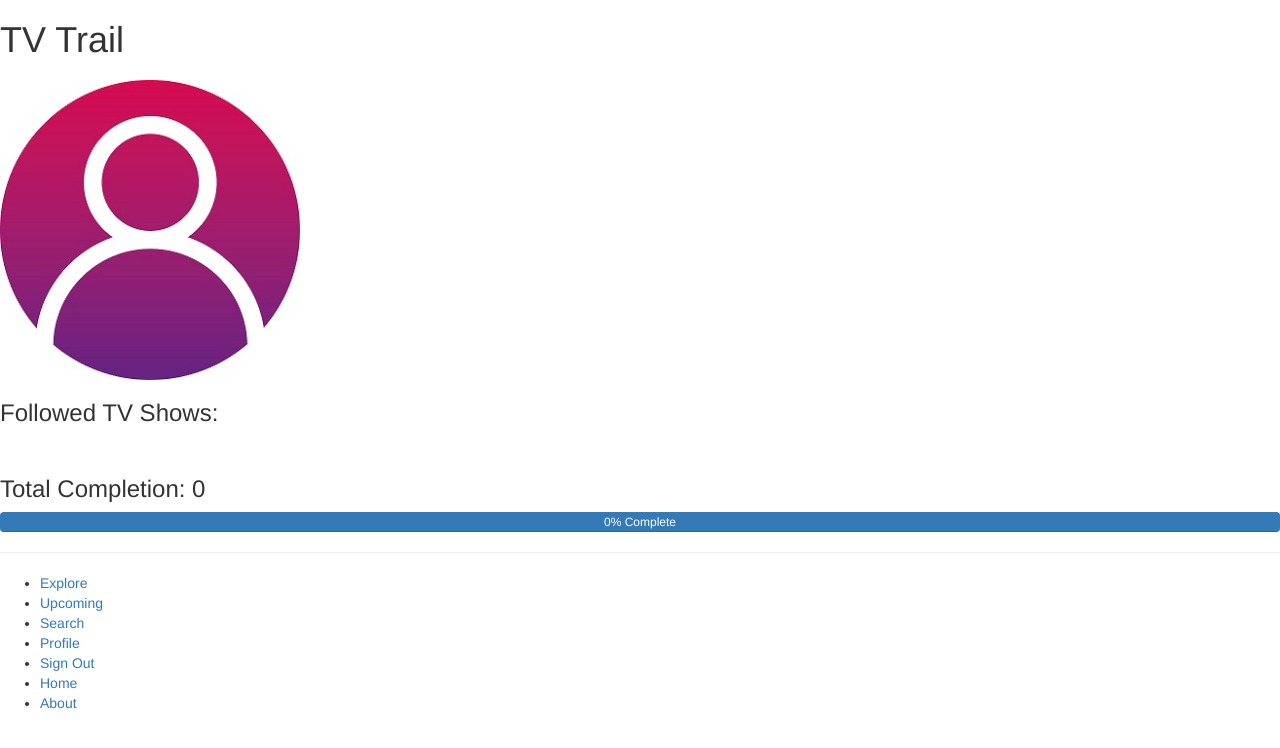
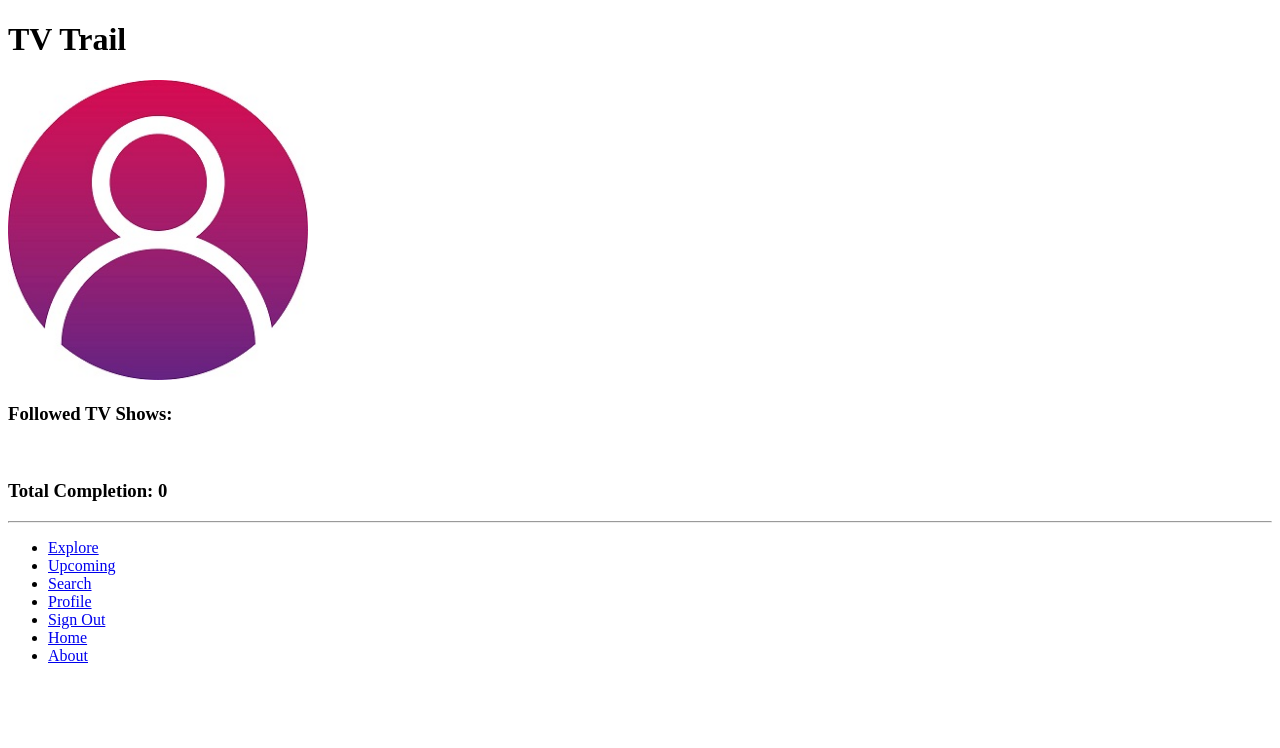
Before and after one commit to JawadMahmoud/TV_Trail, a Django app: a page that uses templates/tvtrail/base.html in a window 1280 px wide. Shown: the top 748 px of the page. Run offline with Django 3.2, Linux system fonts and the light colour scheme; the visitor is signed in with stand-in values (Sample User, id 1); data comes from the database, SQL or seed files in the repository; data that the repository does not hold is empty; some libraries are stand-ins or nearby versions.

Commit message:
Removed the temporary bootsrap from the base.html template

```diff
--- a/templates/tvtrail/base.html
+++ b/templates/tvtrail/base.html
@@ -3,10 +3,6 @@
 
 <html>
     <head lang="en">
-        <meta name="viewport" content="width=device-width, initial-scale=1">
-        <link rel="stylesheet" href="https://maxcdn.bootstrapcdn.com/bootstrap/3.3.7/css/bootstrap.min.css">
-        <script src="https://ajax.googleapis.com/ajax/libs/jquery/3.3.1/jquery.min.js"></script>
-        <script src="https://maxcdn.bootstrapcdn.com/bootstrap/3.3.7/js/bootstrap.min.js"></script>
         <meta charset="UTF-8"/>
         <title>
             TV Trail -
--- a/templates/tvtrail/profile.html
+++ b/templates/tvtrail/profile.html
@@ -37,12 +37,6 @@
         <h3>
             Total Completion: {{ total_completion_percentage }}
         </h3>
-
-        <div class="progress">
-            <div class="progress-bar" role="progressbar" aria-valuemin="0" aria-valuemax="100" style="width: 100%">
-                {{ total_completion_percentage }}% Complete
-            </div>
-        </div>
     </div>
     <div id="edit_profile"></div>
 {% endblock %}
```
